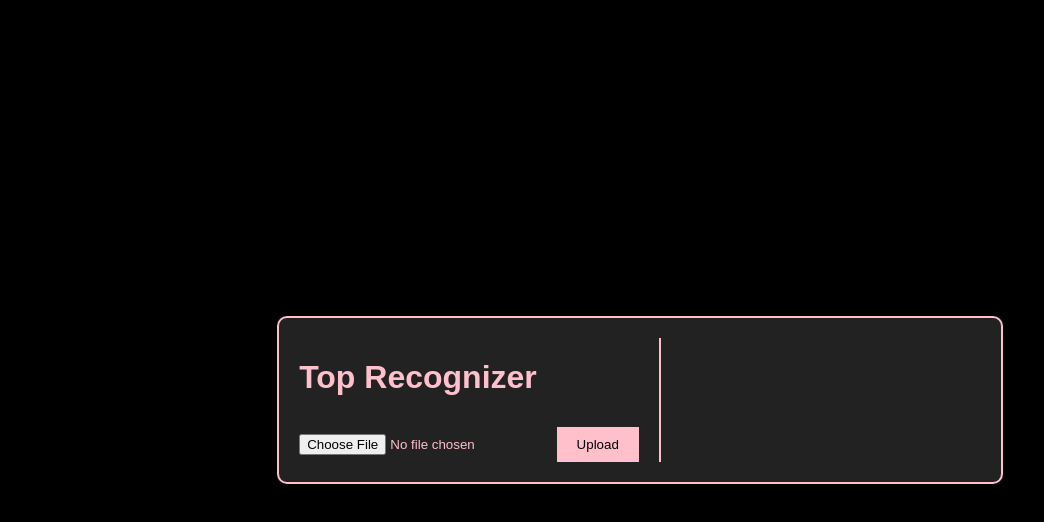
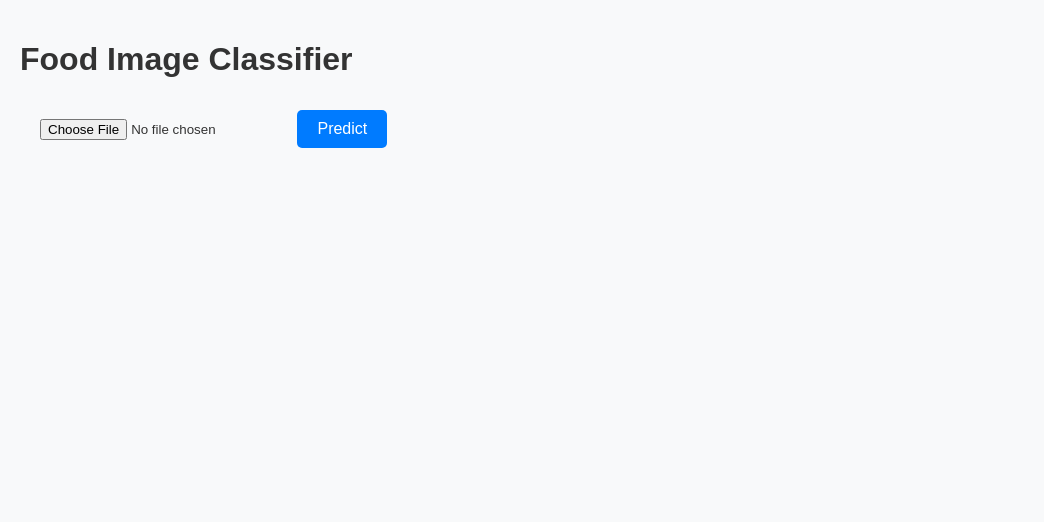
Before and after one commit to Sakibyash/food, a plain HTML site: page index.html in a window 1280 px wide. Shown: the whole page, without its empty margins (0-1044 px from the left). Drawn offline with Linux system fonts and the light colour scheme.

Commit message:
Update index.html

```diff
--- a/index.html
+++ b/index.html
@@ -3,99 +3,90 @@
 <head>
     <meta charset="UTF-8">
     <meta name="viewport" content="width=device-width, initial-scale=1.0">
-    <title>Top Recognizer</title>
+    <title>Food Image Classifier</title>
     <style>
         body {
-            background-color: black;
-            color: pink;
             font-family: Arial, sans-serif;
-            display: flex;
-            justify-content: center;
-            align-items: center;
-            height: 100vh;
+            background-color: #f8f9fa;
+            color: #333;
             margin: 0;
+            padding: 20px;
         }
 
         .container {
-            display: flex;
-            border: 2px solid pink;
-            padding: 20px;
-            border-radius: 10px;
-            background-color: #222;
-        }
-
-        .left-side {
-            margin-right: 20px;
+            margin: 20px;
         }
 
         button {
-            background-color: pink;
-            color: black;
+            margin-top: 10px;
+            padding: 10px 20px;
+            font-size: 16px;
+            cursor: pointer;
+            background-color: #007bff;
+            color: white;
             border: none;
-            padding: 10px 20px;
-            margin-top: 10px;
-            cursor: pointer;
+            border-radius: 5px;
         }
 
         button:hover {
-            background-color: #ff99cc;
+            background-color: #0056b3;
         }
 
-        #result {
+        #result, #error {
             margin-top: 20px;
         }
 
-        .right-side {
-            border-left: 2px solid pink;
-            padding-left: 20px;
-            width: 300px;
-            overflow-y: auto;
-            max-height: 300px;
+        #error {
+            color: red;
         }
     </style>
 </head>
 <body>
+    <h1>Food Image Classifier</h1>
     <div class="container">
-        <div class="left-side">
-            <h1>Top Recognizer</h1>
-            <input id="photo" type="file" accept="image/*">
-            <button onclick="uploadImage()">Upload</button>
+        <input type="file" id="imageInput" accept="image/*">
+        <button onclick="predictImage()">Predict</button>
     </div>
-        <div class="right-side">
-            <div id="results"></div>
+    <div id="result" class="container" style="display: none;">
+        <h2>Prediction Result:</h2>
+        <p id="label"></p>
+        <p id="confidence"></p>
     </div>
-    </div>
+    <div id="error" class="container" style="display: none;"></div>
+    <script>
+        async function predictImage() {
+            const fileInput = document.getElementById('imageInput');
+            const file = fileInput.files[0];
+            if (!file) {
+                alert('Please select a file.');
+                return;
+            }
 
-    <script>
-        async function loaded(reader) {
-            const response = await fetch("https://huggingface.co/spaces/Sakibrumu/Food_Image_Classification/api/predict", {
-                method: "POST",
+            const formData = new FormData();
+            formData.append('file', file);
+
+            try {
+                const response = await fetch('https://huggingface.co/spaces/Sakibrumu/Food_Image_Classification/api/predict', {
+                    method: 'POST',
+                    body: formData,
                     headers: {
-                    "Content-Type": "application/json"
-                },
-                body: JSON.stringify({ data: [reader.result] })
+                        'Authorization': `Bearer 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`
+                    }
                 });
 
-            const json = await response.json();
-            const label = json['data'][0]['label'];
-            document.getElementById("results").innerHTML = `
-                <img src="${reader.result}" width="100%">
-                <p>${label}</p>
-            `;
+                if (!response.ok) {
+                    throw new Error('Network response was not ok');
                 }
 
-        function read() {
-            const reader = new FileReader();
-            reader.addEventListener('load', () => loaded(reader));
-            const file = document.getElementById('photo').files[0];
-            reader.readAsDataURL(file);
+                const result = await response.json();
+                document.getElementById('label').textContent = `Label: ${result.label}`;
+                document.getElementById('confidence').textContent = `Confidence: ${result.confidence}`;
+                document.getElementById('result').style.display = 'block';
+            } catch (error) {
+                document.getElementById('error').textContent = `Error making prediction: ${error.message}`;
+                document.getElementById('error').style.display = 'block';
             }
-
-        function uploadImage() {
-            read();
         }
-
-        document.getElementById('photo').addEventListener('input', read);
     </script>
 </body>
 </html>
```
Lines whose indentation alone changed are shown as unchanged.
